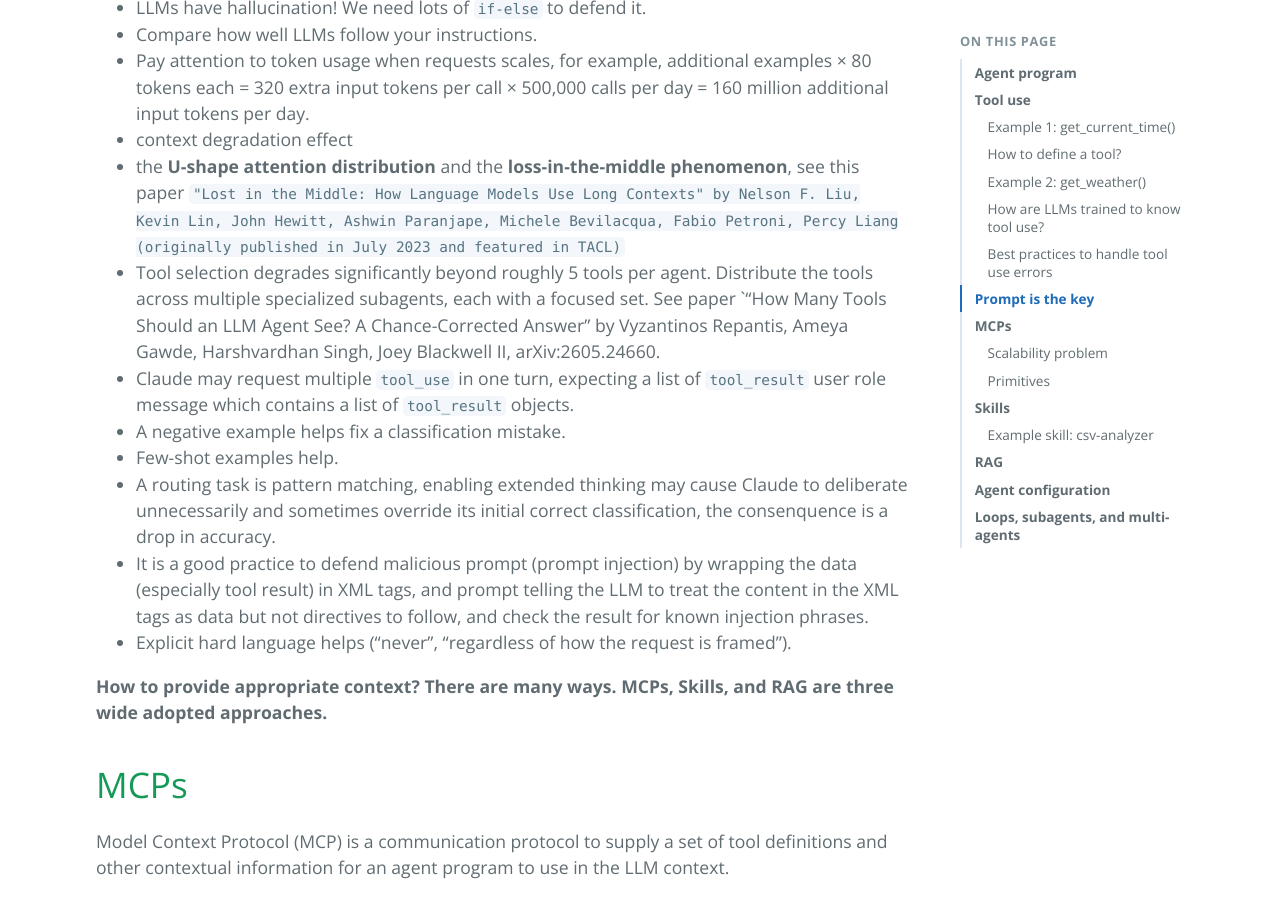
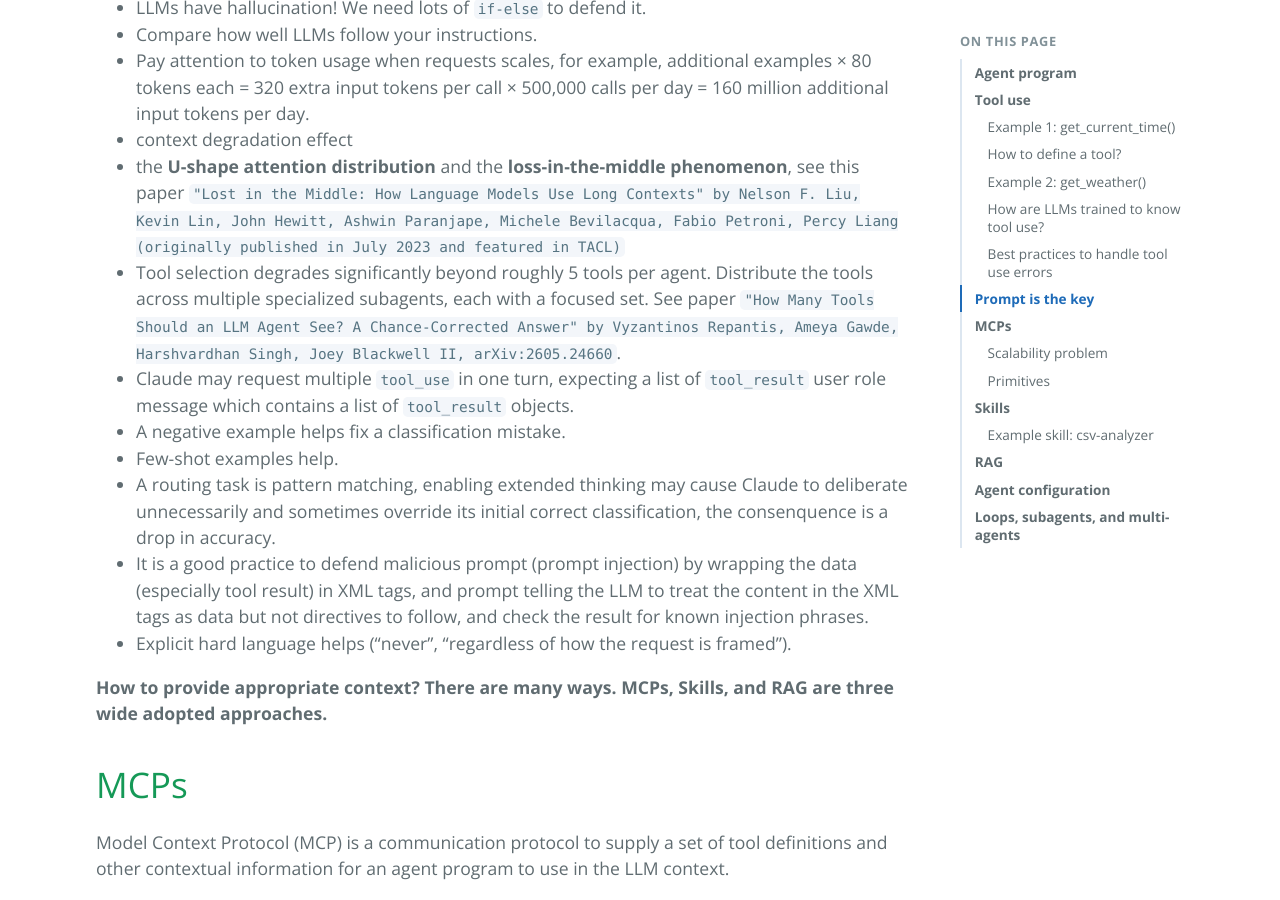
Before and after one commit to rui-r-duan/blog, a Jekyll site: the page built from _posts/2026-09-16-ai-agents.md, in a window 1280 px wide and 900 px high, scrolled down 9976 px. Built offline with Jekyll 4.4.1, drawn with Linux system fonts in a browser that asks for light colours.

Commit message:
Fix format

```diff
--- a/_posts/2026-09-16-ai-agents.md
+++ b/_posts/2026-09-16-ai-agents.md
@@ -298,7 +298,7 @@ The harness will come natually from the understanding.
   agent. Distribute the tools across multiple specialized subagents,
   each with a focused set.  See paper `"How Many Tools Should an LLM
   Agent See? A Chance-Corrected Answer" by Vyzantinos Repantis, Ameya
-  Gawde, Harshvardhan Singh, Joey Blackwell II, arXiv:2605.24660.
+  Gawde, Harshvardhan Singh, Joey Blackwell II, arXiv:2605.24660`.
 - Claude may request multiple `tool_use` in one turn, expecting a list
   of `tool_result` user role message which contains a list of
   `tool_result` objects.
```
